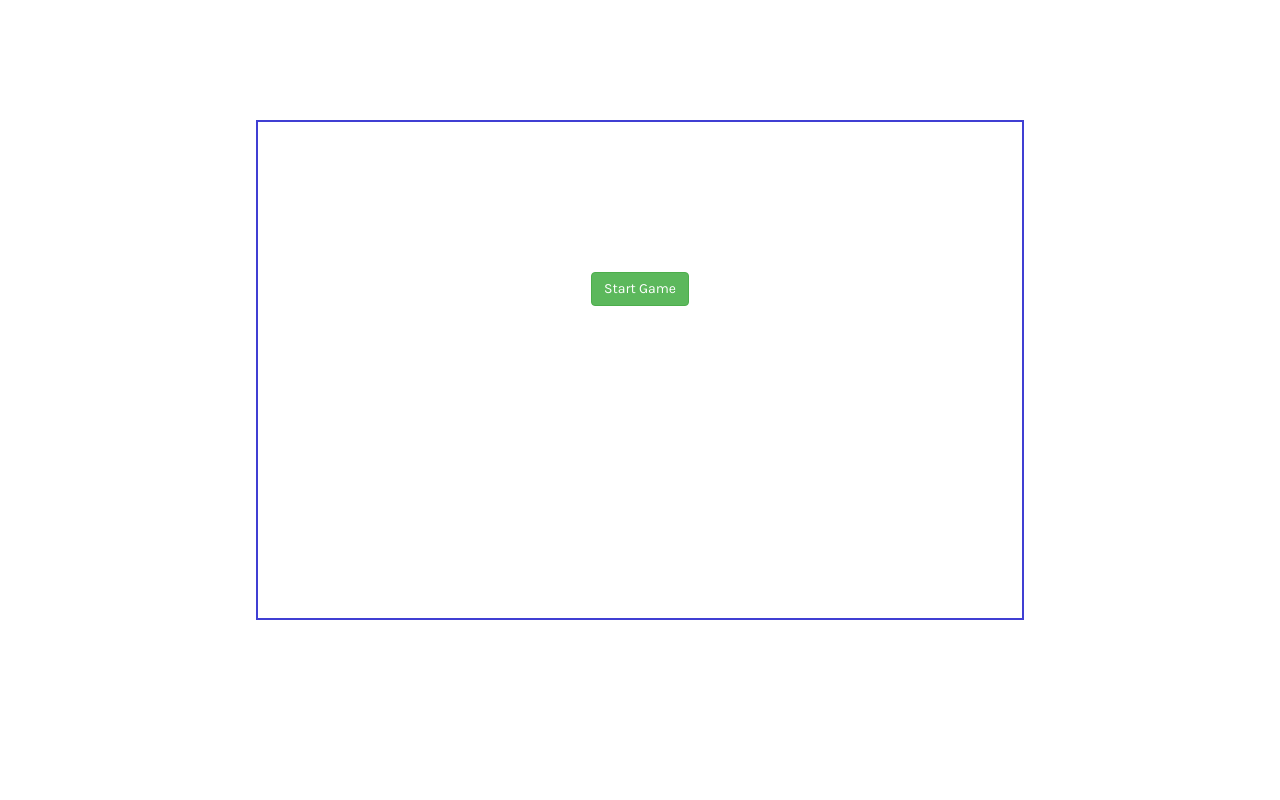
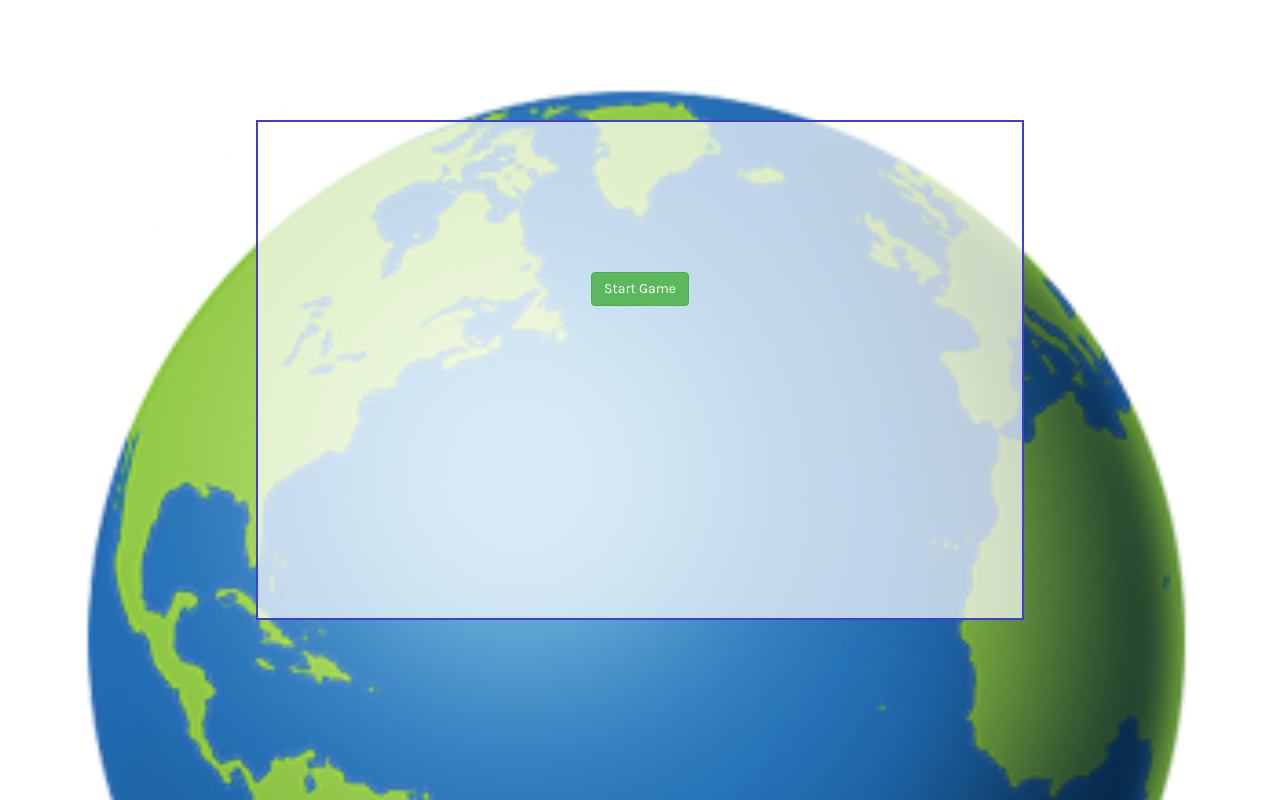
Before and after one commit to ChetBudhathoki/TriviaGame, a plain HTML site: page index.html in a window 1280 px wide. Drawn offline with nearby package versions, Linux system fonts and the light colour scheme.

Commit message:
added background images

```diff
--- a/assets/css/style.css
+++ b/assets/css/style.css
@@ -30,7 +30,7 @@ img {
 }
 
 body {
-  background-image: url("../images/foodbg.jpg");
+  background-image: url("../images/backgroundTrivia.png");
   background-size: cover;
   font-family: 'Karla', sans-serif;
 }
@@ -55,13 +55,14 @@ h2, h4 {
   font-weight: bold;
 }
 
-.wrapper {
+.container {
   margin: 10px auto;
   background-color: rgba(255, 255, 255, 0.7);
   border: 2px solid #403fd3;
   height: 500px;
   width: 60%;
   text-align: center;
+  cursor: pointer;
 }
 
 .btn {
--- a/assets/javascript/app.js
+++ b/assets/javascript/app.js
@@ -8,7 +8,7 @@ $(document).ready(function () {
          },
          {
             question: "What is the tallest mountain in the world?",
-            choice: ["Mount Fuji", "King\s Peak", "Mount Everest", "Mount Kilimanjaro"],
+            choice: ["Mount Fuji", "King\'s Peak", "Mount Everest", "Mount Kilimanjaro"],
             answer: 2,
             photo: "assets/images/tallestMountainEverest.jpeg"
          },
@@ -107,12 +107,6 @@ $(document).ready(function () {
         index = Math.floor(Math.random()*options.length);
         pick = options[index];
 
-    //	if (pick.shown) {
-    //		//recursive to continue to generate new index until one is chosen that has not shown in this game yet
-    //		displayQuestion();
-    //	} else {
-    //		console.log(pick.question);
-            //iterate through answer array and display
             $("#questionblock").html("<h2>" + pick.question + "</h2>");
             for(var i = 0; i < pick.choice.length; i++) {
                 var userChoice = $("<div>");
@@ -123,7 +117,6 @@ $(document).ready(function () {
                 $("#answerblock").append(userChoice);
     //		}
     }
-
 
 
     //click function to select answer and outcomes
@@ -162,7 +155,7 @@ $(document).ready(function () {
         //run the score screen if all questions answered
         if ((wrongCount + correctCount + unanswerCount) === qCount) {
             $("#questionblock").empty();
-            $("#questionblock").html("<h3>Game Over!  Here's how you did: </h3>");
+            $("#questionblock").html("<h3>Game Over!  Here's the detail: </h3>");
             $("#answerblock").append("<h4> Correct: " + correctCount + "</h4>" );
             $("#answerblock").append("<h4> Incorrect: " + wrongCount + "</h4>" );
             $("#answerblock").append("<h4> Unanswered: " + unanswerCount + "</h4>" );
@@ -176,7 +169,7 @@ $(document).ready(function () {
             displayQuestion();
 
         }
-        }, 3000);
+        }, 3 * 1000);
 
 
     }
--- a/index.html
+++ b/index.html
@@ -1,20 +1,19 @@
 <!DOCTYPE html>
 <html lang="en">
 <head>
-	<title>Food Trivia</title>
+	<title>World Trivia</title>
 	<meta charset="utf-8">
 	<meta name="viewport" content="width=device-width, initial-scale=1">
 	<link rel="stylesheet" href="https://maxcdn.bootstrapcdn.com/bootstrap/3.3.7/css/bootstrap.min.css">
 	<link href="https://fonts.googleapis.com/css?family=Karla" rel="stylesheet">
 	<link rel="stylesheet" type="text/css" href="assets/css/style.css">
-	<!-- <script src="https://ajax.googleapis.com/ajax/libs/jquery/3.2.1/jquery.min.js"></script> -->
 	<script src="https://ajax.googleapis.com/ajax/libs/jquery/3.2.1/jquery.min.js"></script>
 	<script src="https://maxcdn.bootstrapcdn.com/bootstrap/3.3.7/js/bootstrap.min.js"></script>
 	<script type="text/javascript" src="assets/javascript/app.js"></script>
 </head>
-<body>
-<h1>Food Trivia</h1>
-<div class="wrapper">
+<body background="backgroundTrivia.jpeg">
+<h1>World Trivia</h1>
+<div class="container">
   	<div id= "timeleft"></div>
 	<div id= "questionblock"></div>
 	<div id= "answerblock"></div>
```
Also changed, not shown: assets/images/backgroundTrivia.jpeg (added), assets/images/backgroundTrivia.png (added), assets/images/russiaLargestCountry.jpeg (renamed from assets/images/russiaLargestCountry .jpeg), 2 other files.
